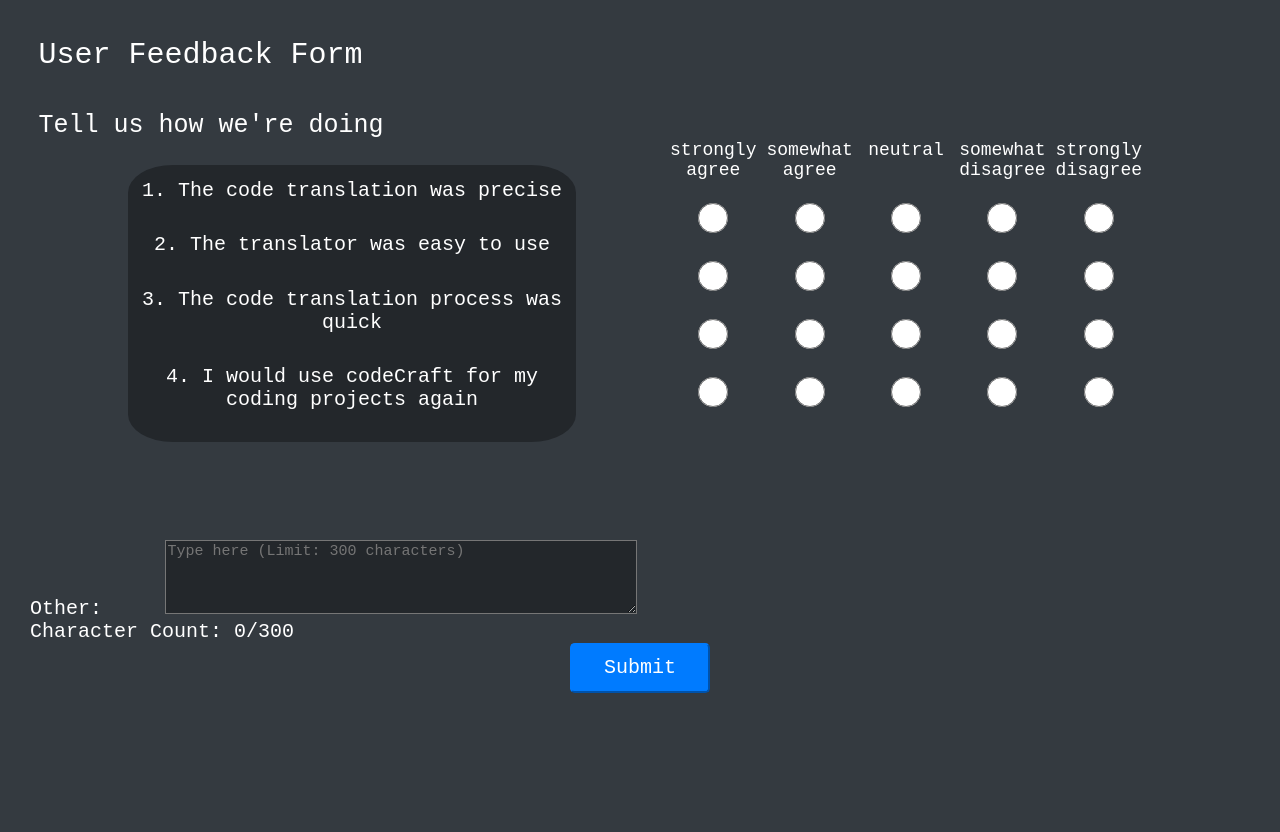
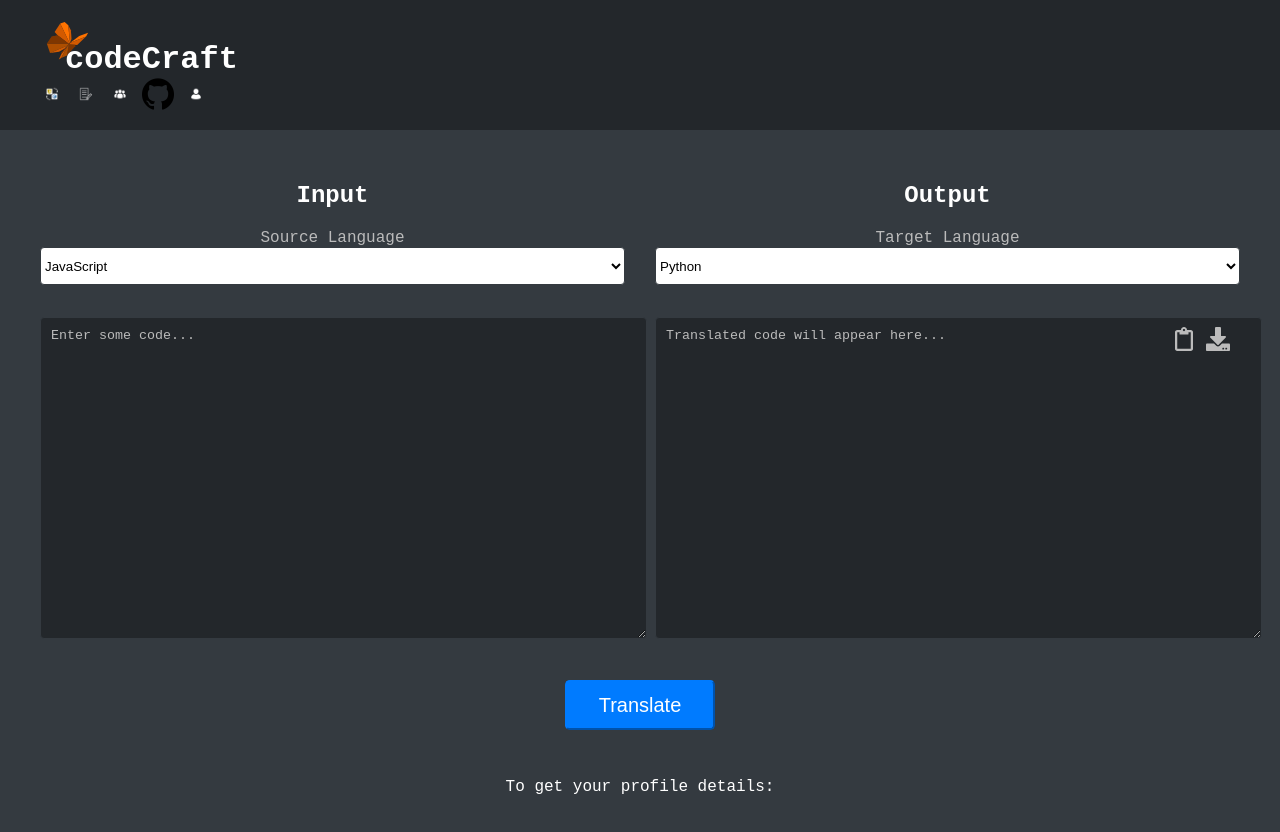
Before and after one commit to TheGoofy-Goobers/CS490_project, a React (Create React App) app in the folder frontend/: page / in a window 1280 px wide. Shown: the top 832 px of the page. Built offline with nearby package versions, Linux system fonts and the light colour scheme.

Commit message:
functioning front end on feedbackform

```diff
--- a/frontend/src/App.js
+++ b/frontend/src/App.js
@@ -8,7 +8,7 @@ function App() {
 
   return (
     <div className="App">
-      <FeedbackForm />
+      <TranslatePage/>
     </div>
   );
 }
```
